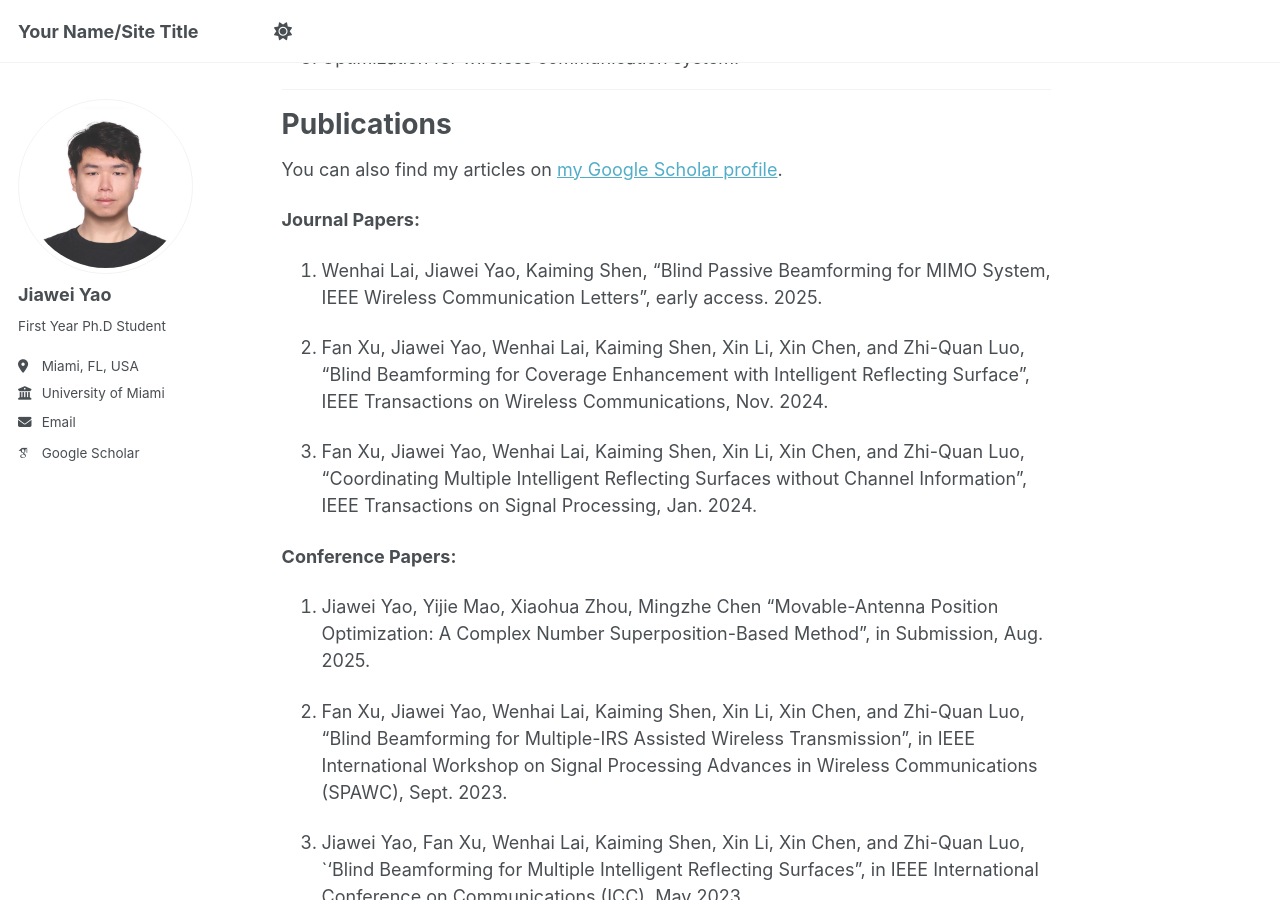
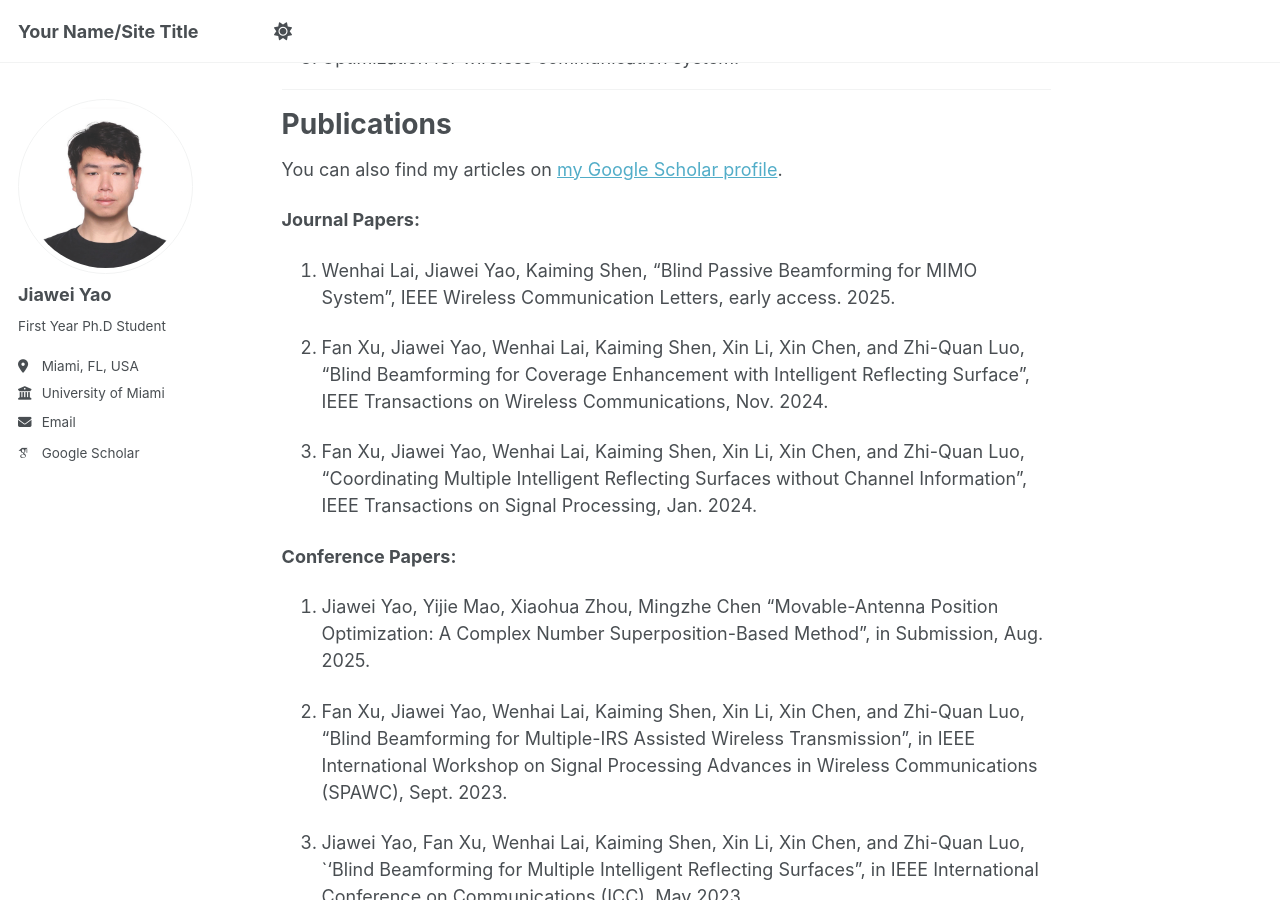
Before and after one commit to Mercuryyjw/Mercuryyjw.github.io, a Jekyll site: the page built from _pages/about.md, in a window 1280 px wide and 900 px high, scrolled down 351 px. Built offline with Jekyll 4.4.1, drawn with Linux system fonts in a browser that asks for light colours; some web fonts are replaced; a script that is not in the unit is left out.

```diff
--- a/_pages/about.md
+++ b/_pages/about.md
@@ -24,7 +24,7 @@ You can also find my articles on [my Google Scholar profile](https://scholar.goo
 
 **Journal Papers:**
 
-1. Wenhai Lai, Jiawei Yao, Kaiming Shen, "Blind Passive Beamforming for MIMO System, IEEE Wireless Communication Letters", early access. 2025.
+1. Wenhai Lai, Jiawei Yao, Kaiming Shen, "Blind Passive Beamforming for MIMO System", IEEE Wireless Communication Letters, early access. 2025.
 
 1. Fan Xu, Jiawei Yao, Wenhai Lai, Kaiming Shen, Xin Li, Xin Chen, and Zhi-Quan Luo, "Blind Beamforming for Coverage Enhancement with Intelligent Reflecting Surface", IEEE Transactions on Wireless Communications, Nov. 2024.
 
```
